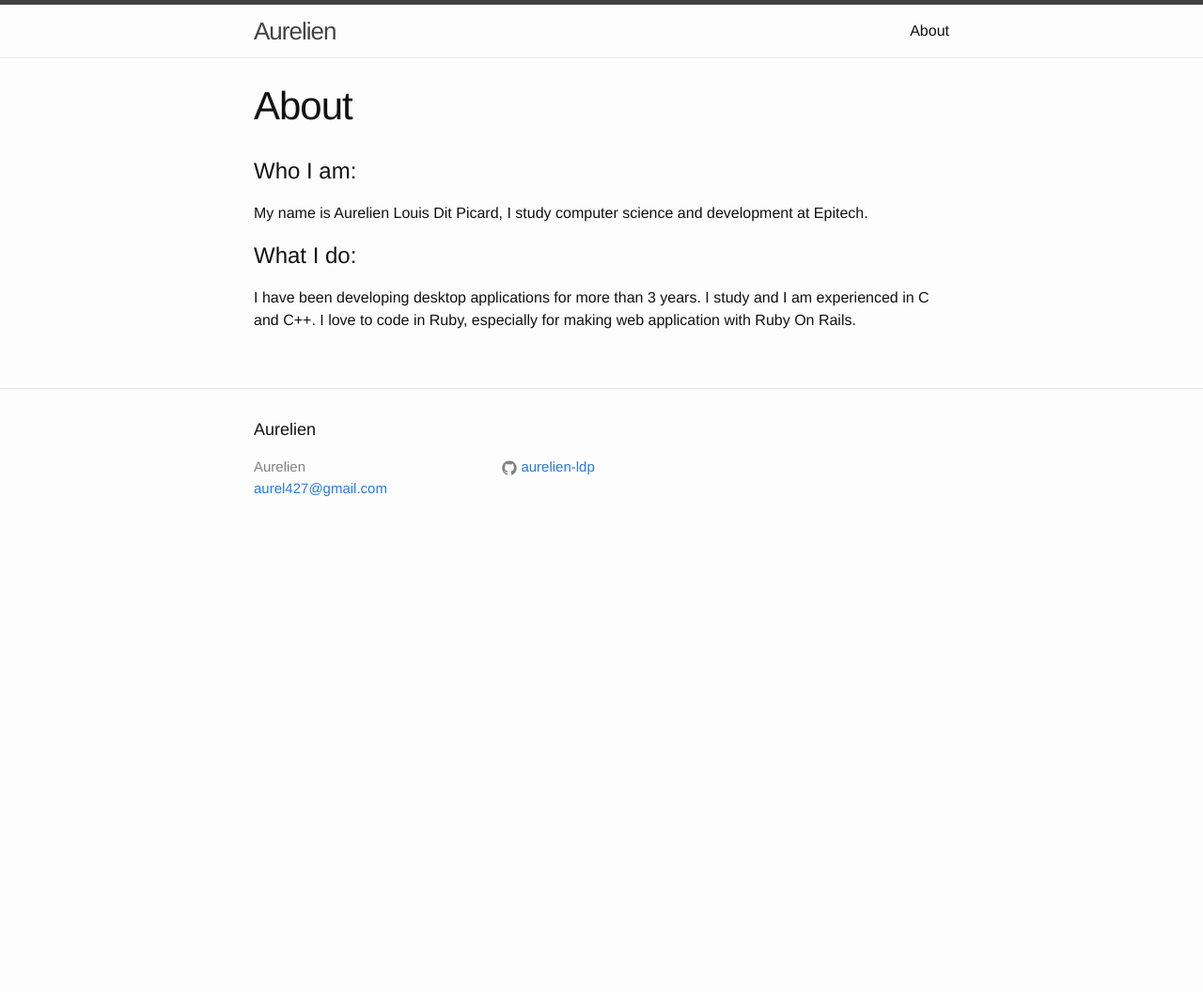
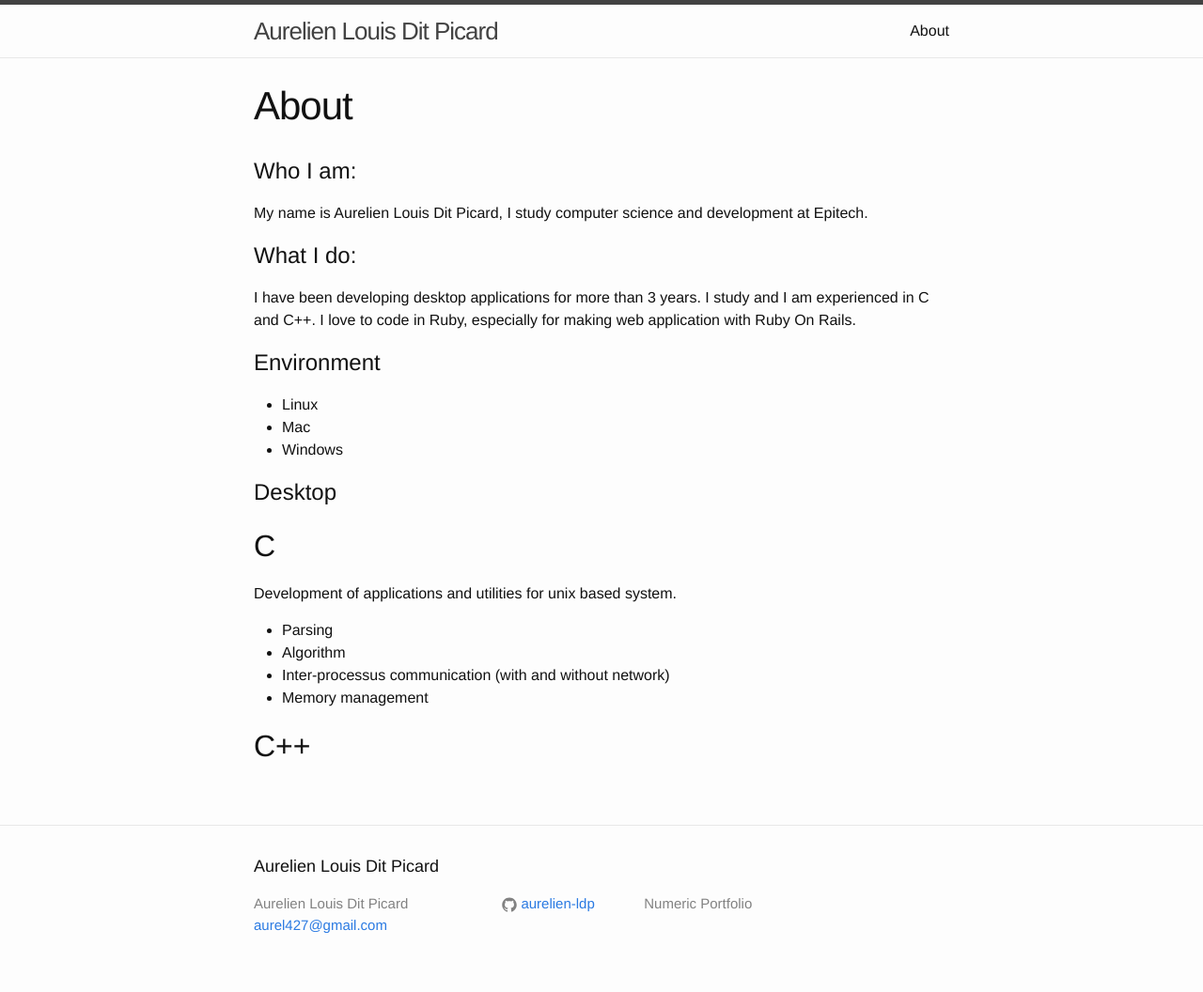
Before and after one commit to sploadie/aurelien-ldp.github.io, a Jekyll site: the page built from about.md, in a window 1280 px wide. Shown: the whole page at 94% size. Built offline with Jekyll 4.4.1, drawn with Linux system fonts in a browser that asks for light colours; before the commit the page ends 900 px from its top, so only the background shows below that.

Commit message:
completing about

```diff
--- a/_config.yml
+++ b/_config.yml
@@ -1,7 +1,7 @@
 # Site settings
-title: Aurelien
+title: Aurelien Louis Dit Picard
 email: aurel427@gmail.com
-description:
+description: Numeric Portfolio
 baseurl: ""
 url: "http://aurelien-ldp.github.io"
 github_username: aurelien-ldp
--- a/about.md
+++ b/about.md
@@ -10,3 +10,18 @@ My name is Aurelien Louis Dit Picard, I study computer science and development a
 # What I do:
 I have been developing desktop applications for more than 3 years. I study and I am experienced in C and C++.
 I love to code in Ruby, especially for making web application with Ruby On Rails.
+
+# Environment
+- Linux
+- Mac
+- Windows
+
+# Desktop
+## C
+Development of applications and utilities for unix based system.
+- Parsing
+- Algorithm
+- Inter-processus communication (with and without network)
+- Memory management
+
+## C++
```
